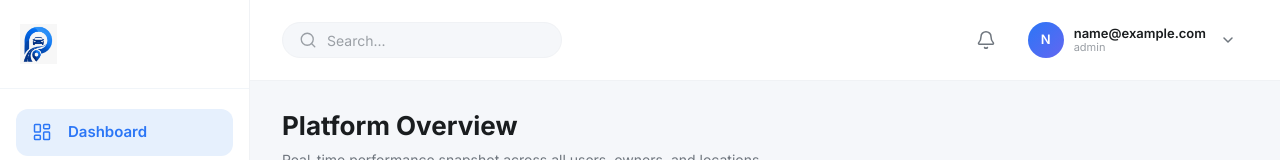
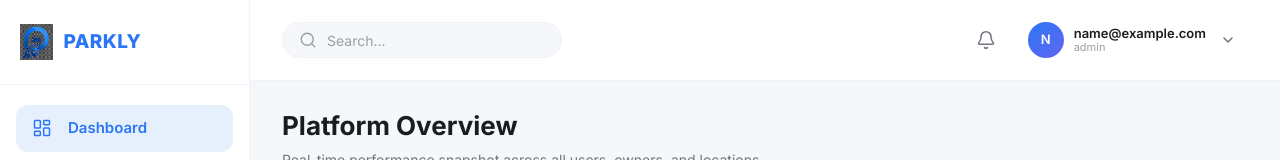
Before and after one commit to tmsaah770/Fad-Admin-Dash, a React (Vite) app: page / in a window 1280 px wide. Shown: the top 160 px of the page. Built offline with nearby package versions, Linux system fonts and the light colour scheme; no server answers; sample sign-in values are in the browser's storage.

Commit message:
Add text next to logo in sidebar

```diff
--- a/src/components/Sidebar.css
+++ b/src/components/Sidebar.css
@@ -20,14 +20,22 @@
 .sidebar-logo {
   display: flex;
   align-items: center;
+  gap: 10px;
   padding: 24px 20px;
   border-bottom: 1px solid #f1f5f9;
 }
 
 .sidebar-logo-img {
-  height: 40px;
+  height: 36px;
   width: auto;
   object-fit: contain;
+}
+
+.sidebar-logo-text {
+  font-size: 19px;
+  font-weight: 800;
+  color: #2B76F6;
+  letter-spacing: 0.5px;
 }
 
 /* ---- Navigation ---- */
--- a/src/components/Sidebar.jsx
+++ b/src/components/Sidebar.jsx
@@ -27,7 +27,7 @@ const iconMap = {
   Settings,
 };
 
-import logoImg from '../assets/dash-logo.jpeg';
+import logoImg from '../assets/dash-logo.jpg';
 
 export default function Sidebar() {
   const location = useLocation();
@@ -115,6 +115,7 @@ export default function Sidebar() {
       {/* Logo */}
       <div className="sidebar-logo">
         <img src={logoImg} alt="Parkly Logo" className="sidebar-logo-img" />
+        <span className="sidebar-logo-text">PARKLY</span>
       </div>
 
       {/* Navigation */}
```
Also changed, not shown: src/assets/dash-logo.jpeg (deleted), src/assets/dash-logo.jpg (added).
